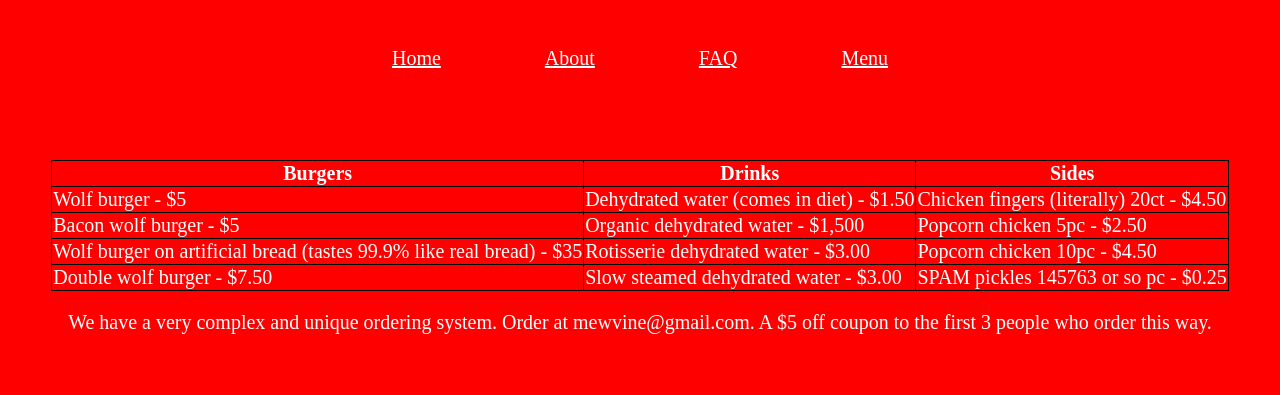
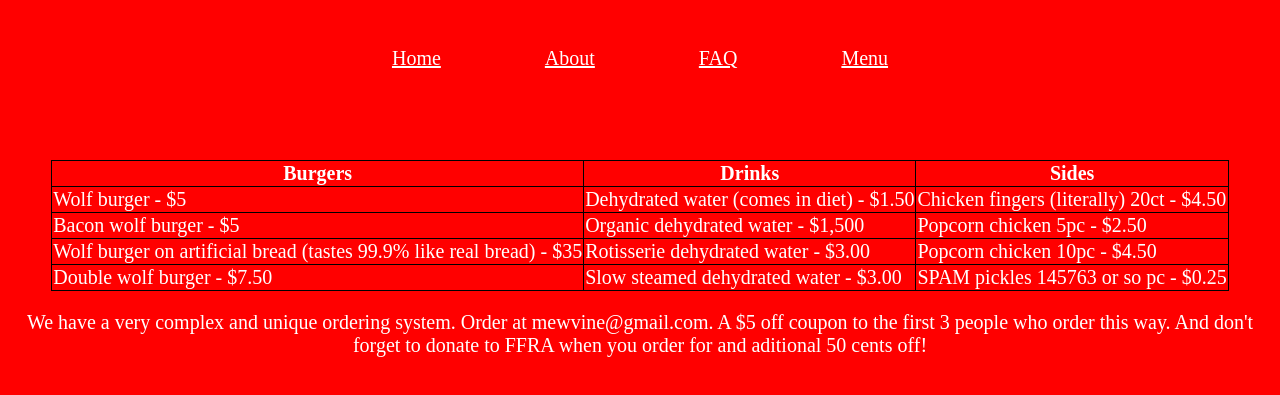
Before and after one commit to Zabra2/WenySite, a plain HTML site: page menu.html in a window 1280 px wide. Shown: the part 145-540 px from the top of the page. Drawn offline with Linux system fonts and the light colour scheme.

Commit message:
Update menu.html

```diff
--- a/menu.html
+++ b/menu.html
@@ -74,7 +74,7 @@
   </tr>
 </table>
 
-        <p>We have a very complex and unique ordering system. Order at mewvine@gmail.com. A $5 off coupon to the first 3 people who order this way. </p>
+        <p>We have a very complex and unique ordering system. Order at mewvine@gmail.com. A $5 off coupon to the first 3 people who order this way. And don't forget to donate to FFRA when you order for and aditional 50 cents off! </p>
 
 
 
```
